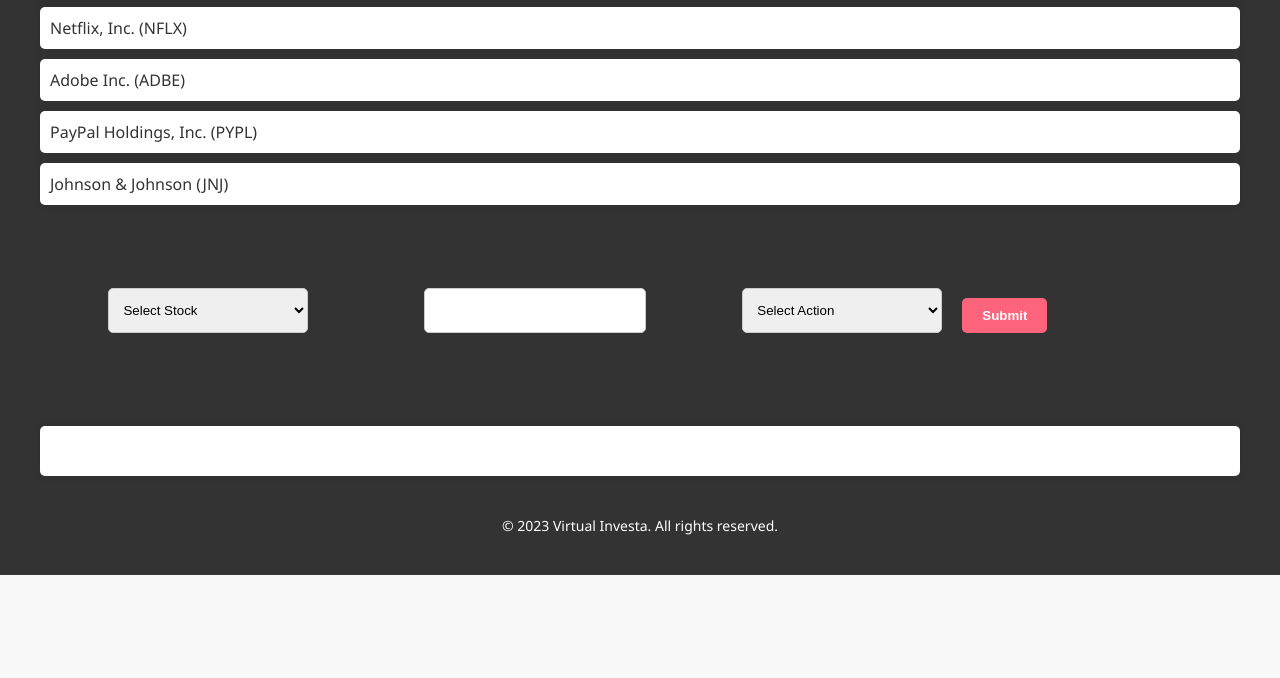
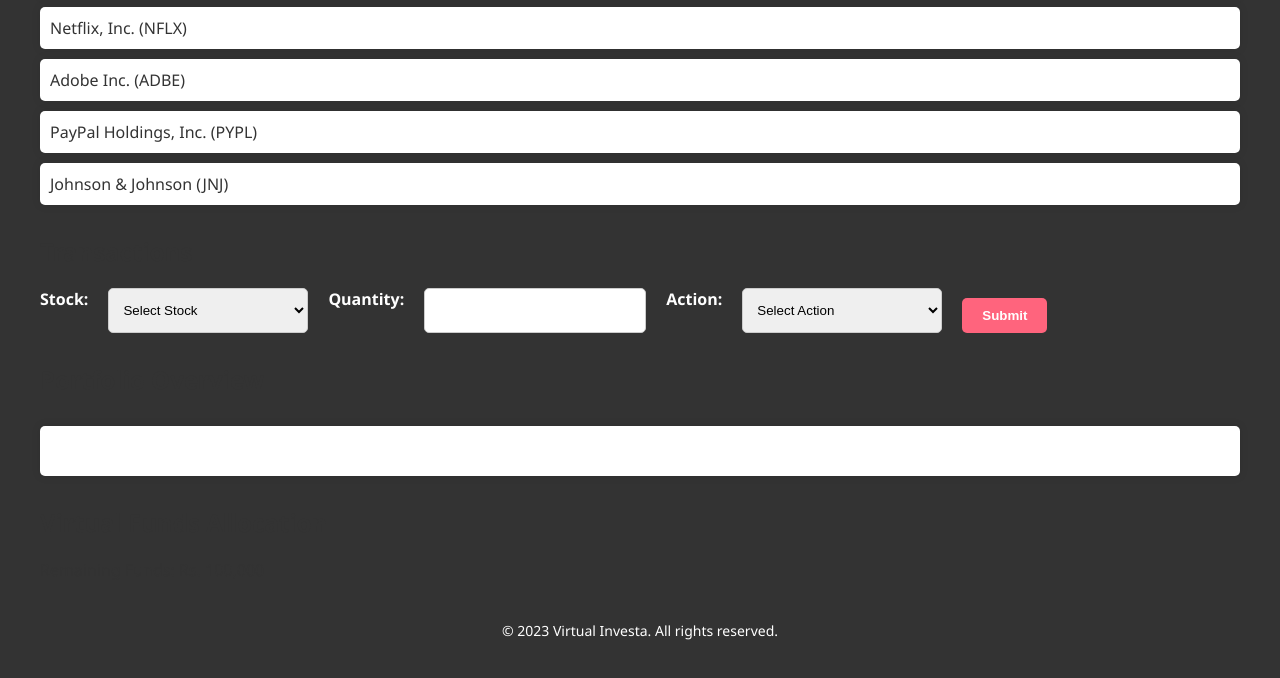
Before and after one commit to Shrasti42/Virtual_Investa, a plain HTML site: page index.html in a window 1280 px wide. Shown: the part 570-1248 px from the top of the page. Before the commit the page ends 1145 px from the top, so only its background shows below. Drawn offline with Linux system fonts and the light colour scheme.

Commit message:
Update index.html

```diff
--- a/index.html
+++ b/index.html
@@ -21,6 +21,7 @@
                     <li><a href="#stock-list">Stock List</a></li>
                     <li><a href="#portfolio">Portfolio</a></li>
                     <li><a href="#transactions-form">Transactions</a></li>
+                    <li><a href="#virtual-funds">Virtual Funds</a></li>
                 </ul>
             </nav>
 
@@ -55,7 +56,7 @@
 
         <h2>Transactions</h2>
         <form id="transactions-form">
-            <label for="stock">Stock:</label>
+            <label for="stock" style="color: white;">Stock:</label>
                 <select id="stock" required>
                     <option value="" disabled selected>Select Stock</option>
                     <option value="Tesla, Inc. (TSLA)">Tesla, Inc. (TSLA)</option>
@@ -65,16 +66,16 @@
                     <option value="Johnson &amp; Johnson (JNJ)">Johnson &amp; Johnson (JNJ)</option>
                 </select>
 
-            <label for="quantity">Quantity:</label>
+            <label for="quantity" style="color: white;">Quantity:</label>
             <input type="number" id="quantity" required>
-            <label for="action">Action:</label>
+            <label for="action" style="color: white;">Action:</label>
             <select id="action" required>
                 <option value="">Select Action</option>
                 <option value="buy">Buy</option>
                 <option value="sell">Sell</option>
             </select>
 
-            <button type="submit">Submit</button>
+            <button type="submit" style="color: white;">Submit</button>
         </form>
 
         <h2>Portfolio Overview</h2>
@@ -82,6 +83,10 @@
             <ul id="portfolio-items"></ul>
             <div id="portfolio-profit"></div>
         </div>
+
+        <h2>Virtual Funds Allocation</h2>
+        <div id="virtual-funds">Remaining Funds: Rs. 100,000</div>
+
     </main>
 
     <footer>
```
